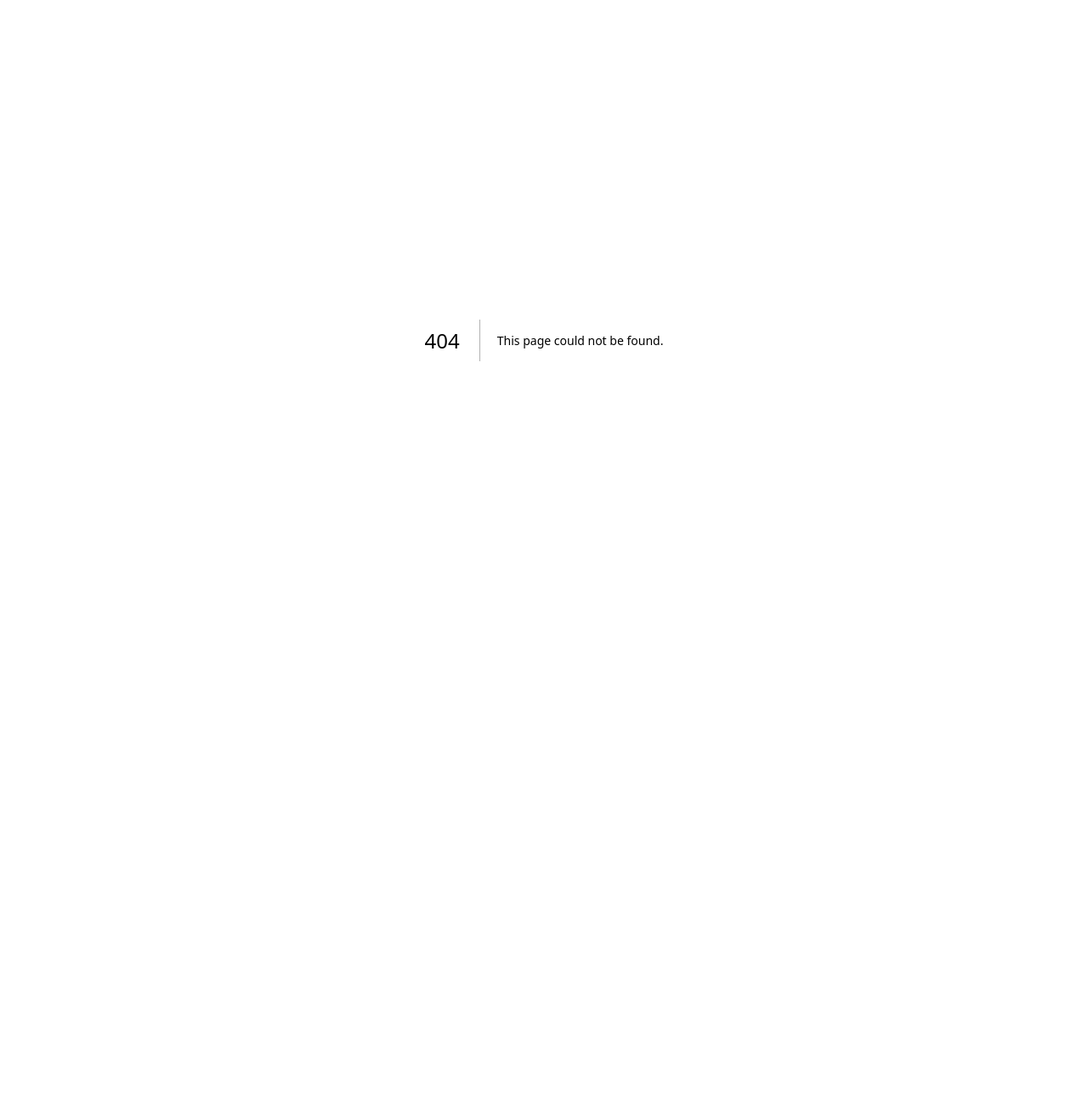
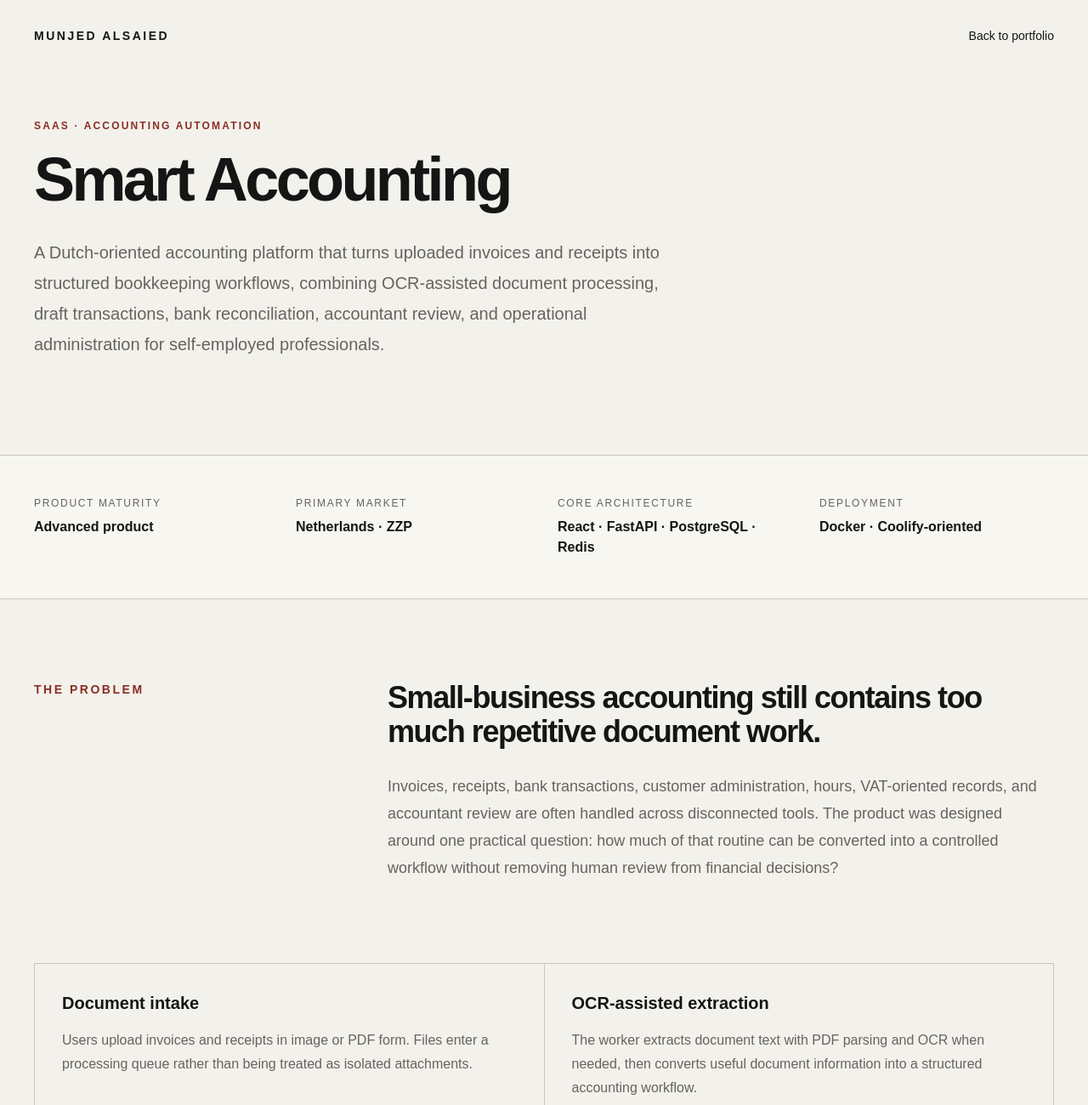
Before and after one commit to munjed80/munjed-portfolio, a Next.js app: page /work/smart-accounting in a window 1280 px wide. Before the commit this address had no page. Shown: the top 1300 px of the page at 85% size. Before the commit the page ends 800 px from the top, so only its background shows below. Built offline with nearby package versions, Linux system fonts and the light colour scheme.

Commit message:
feat: add Smart Accounting case study

```diff
--- /dev/null
+++ b/app/work/smart-accounting/page.tsx
@@ -0,0 +1,132 @@
+export default function SmartAccountingCaseStudy() {
+  return (
+    <main>
+      <header className="mx-auto flex max-w-7xl items-center justify-between px-6 py-8 lg:px-10">
+        <a href="/" className="text-sm font-bold tracking-[0.18em]">MUNJED ALSAIED</a>
+        <a href="/" className="text-sm text-[var(--muted)]">Back to portfolio</a>
+      </header>
+
+      <section className="mx-auto max-w-7xl px-6 pb-20 pt-14 lg:px-10 lg:pb-28">
+        <p className="mb-5 text-xs font-semibold uppercase tracking-[0.18em] text-[var(--accent)]">
+          SaaS · Accounting Automation
+        </p>
+        <h1 className="max-w-5xl text-5xl font-semibold leading-[0.98] tracking-[-0.05em] sm:text-7xl">
+          Smart Accounting
+        </h1>
+        <p className="mt-8 max-w-3xl text-xl leading-9 text-[var(--muted)]">
+          A Dutch-oriented accounting platform that turns uploaded invoices and receipts into structured bookkeeping workflows, combining OCR-assisted document processing, draft transactions, bank reconciliation, accountant review, and operational administration for self-employed professionals.
+        </p>
+      </section>
+
+      <section className="border-y border-[var(--line)] bg-white/30">
+        <div className="mx-auto grid max-w-7xl gap-8 px-6 py-12 md:grid-cols-4 lg:px-10">
+          <div>
+            <p className="text-xs uppercase tracking-[0.14em] text-[var(--muted)]">Product maturity</p>
+            <p className="mt-2 font-semibold">Advanced product</p>
+          </div>
+          <div>
+            <p className="text-xs uppercase tracking-[0.14em] text-[var(--muted)]">Primary market</p>
+            <p className="mt-2 font-semibold">Netherlands · ZZP</p>
+          </div>
+          <div>
+            <p className="text-xs uppercase tracking-[0.14em] text-[var(--muted)]">Core architecture</p>
+            <p className="mt-2 font-semibold">React · FastAPI · PostgreSQL · Redis</p>
+          </div>
+          <div>
+            <p className="text-xs uppercase tracking-[0.14em] text-[var(--muted)]">Deployment</p>
+            <p className="mt-2 font-semibold">Docker · Coolify-oriented</p>
+          </div>
+        </div>
+      </section>
+
+      <section className="mx-auto grid max-w-7xl gap-12 px-6 py-24 lg:grid-cols-12 lg:px-10">
+        <div className="lg:col-span-4">
+          <p className="text-sm font-semibold uppercase tracking-[0.18em] text-[var(--accent)]">The problem</p>
+        </div>
+        <div className="lg:col-span-8">
+          <h2 className="max-w-4xl text-4xl font-semibold tracking-[-0.04em]">Small-business accounting still contains too much repetitive document work.</h2>
+          <p className="mt-7 max-w-3xl text-lg leading-8 text-[var(--muted)]">
+            Invoices, receipts, bank transactions, customer administration, hours, VAT-oriented records, and accountant review are often handled across disconnected tools. The product was designed around one practical question: how much of that routine can be converted into a controlled workflow without removing human review from financial decisions?
+          </p>
+        </div>
+      </section>
+
+      <section className="mx-auto max-w-7xl px-6 pb-24 lg:px-10">
+        <div className="grid gap-px overflow-hidden border border-[var(--line)] bg-[var(--line)] md:grid-cols-2">
+          {[
+            ["Document intake", "Users upload invoices and receipts in image or PDF form. Files enter a processing queue rather than being treated as isolated attachments."],
+            ["OCR-assisted extraction", "The worker extracts document text with PDF parsing and OCR when needed, then converts useful document information into a structured accounting workflow."],
+            ["Draft bookkeeping", "Processed documents create draft transactions for review instead of silently posting financial entries. Debit and credit integrity remains explicit."],
+            ["Bank reconciliation", "Accountant-oriented workflows import bank statements, surface matching suggestions, apply reconciliation actions, and keep an audit trail."],
+            ["ZZP administration", "The broader product includes practical Dutch self-employed workflows such as customers, invoices, hours, company settings, and administration."],
+            ["Operational reliability", "PostgreSQL, Redis Streams, worker separation, health checks, Docker deployment, and idempotency controls keep document processing separate from the user-facing API."],
+          ].map(([title, body]) => (
+            <article key={title} className="bg-[var(--background)] p-8">
+              <h3 className="text-xl font-semibold">{title}</h3>
+              <p className="mt-4 leading-7 text-[var(--muted)]">{body}</p>
+            </article>
+          ))}
+        </div>
+      </section>
+
+      <section className="bg-[var(--foreground)] text-[var(--background)]">
+        <div className="mx-auto grid max-w-7xl gap-12 px-6 py-24 lg:grid-cols-12 lg:px-10">
+          <div className="lg:col-span-4">
+            <p className="text-sm uppercase tracking-[0.18em] text-neutral-400">Architecture</p>
+          </div>
+          <div className="lg:col-span-8">
+            <h2 className="max-w-4xl text-4xl font-semibold tracking-[-0.04em]">Separate the accounting workflow from document processing.</h2>
+            <div className="mt-10 grid gap-8 md:grid-cols-2">
+              <div>
+                <p className="font-semibold">Application layer</p>
+                <p className="mt-3 leading-7 text-neutral-300">React and TypeScript frontend, FastAPI backend, SQLAlchemy and Alembic for persistence and migrations, PostgreSQL as the system of record.</p>
+              </div>
+              <div>
+                <p className="font-semibold">Processing layer</p>
+                <p className="mt-3 leading-7 text-neutral-300">Redis Streams decouples uploaded documents from the worker process. PDF parsing and Tesseract OCR run outside the request path so extraction failures do not block the core application.</p>
+              </div>
+              <div>
+                <p className="font-semibold">Accounting controls</p>
+                <p className="mt-3 leading-7 text-neutral-300">Documents create reviewable drafts, reconciliation actions are recorded, and final posting remains subject to accounting balance rules.</p>
+              </div>
+              <div>
+                <p className="font-semibold">Deployment model</p>
+                <p className="mt-3 leading-7 text-neutral-300">Dockerized services with explicit frontend build-time configuration, backend runtime configuration, health checks, migrations, and production deployment guidance.</p>
+              </div>
+            </div>
+          </div>
+        </div>
+      </section>
+
+      <section className="mx-auto grid max-w-7xl gap-12 px-6 py-24 lg:grid-cols-12 lg:px-10">
+        <div className="lg:col-span-4">
+          <p className="text-sm font-semibold uppercase tracking-[0.18em] text-[var(--accent)]">Product decisions</p>
+        </div>
+        <div className="space-y-10 lg:col-span-8">
+          <div>
+            <h3 className="text-2xl font-semibold">Automation produces drafts, not unquestioned truth.</h3>
+            <p className="mt-3 max-w-3xl leading-7 text-[var(--muted)]">Financial automation is useful when it reduces repetitive work without hiding uncertainty. OCR and matching assistance feed a review flow rather than bypassing bookkeeping controls.</p>
+          </div>
+          <div>
+            <h3 className="text-2xl font-semibold">Accountants and ZZP users need different workflows.</h3>
+            <p className="mt-3 max-w-3xl leading-7 text-[var(--muted)]">The product separates client administration from accountant review concerns, including active-client scoping and bank reconciliation operations.</p>
+          </div>
+          <div>
+            <h3 className="text-2xl font-semibold">Processing must be restartable.</h3>
+            <p className="mt-3 max-w-3xl leading-7 text-[var(--muted)]">Document jobs move through explicit states and can be retried. Idempotency safeguards matter because a failed worker should not create duplicate accounting transactions when a document is reprocessed.</p>
+          </div>
+        </div>
+      </section>
+
+      <section className="border-t border-[var(--line)]">
+        <div className="mx-auto flex max-w-7xl flex-col gap-6 px-6 py-14 sm:flex-row sm:items-center sm:justify-between lg:px-10">
+          <div>
+            <p className="text-xs uppercase tracking-[0.14em] text-[var(--muted)]">Repository</p>
+            <p className="mt-2 font-semibold">munjed80/smart-accounting-pla</p>
+          </div>
+          <a href="https://github.com/munjed80/smart-accounting-pla" className="text-sm font-semibold underline underline-offset-8">View public repository</a>
+        </div>
+      </section>
+    </main>
+  );
+}
```
